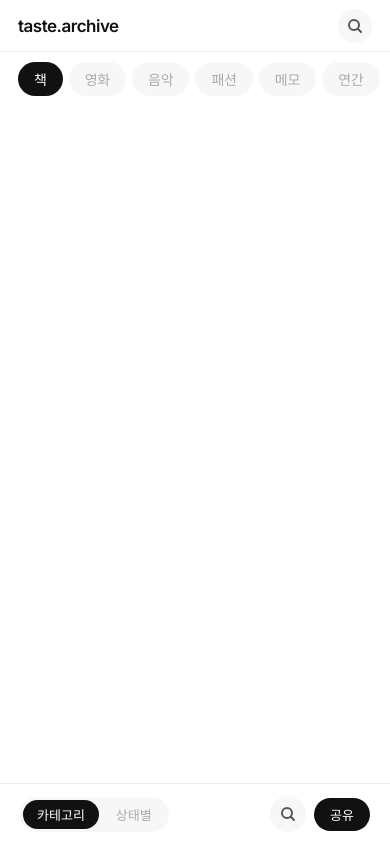
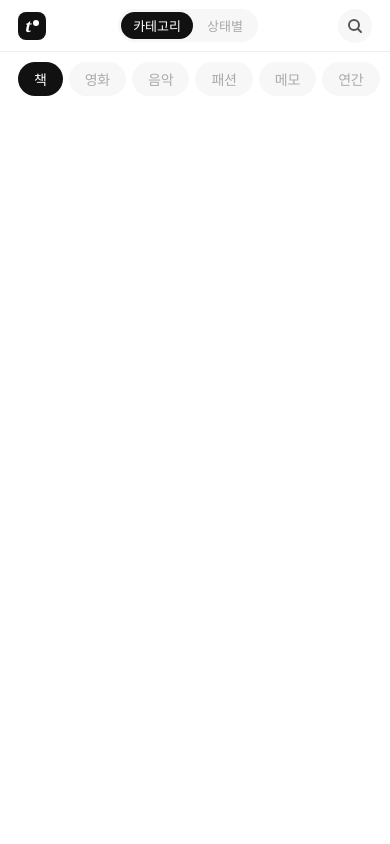
Before and after one commit to chaelim99/taste-archive, a plain HTML site: page index.html in a window 390 px wide. Drawn offline with Linux system fonts and the light colour scheme.

Commit message:
Add files via upload

```diff
--- a/index.html
+++ b/index.html
@@ -30,15 +30,17 @@ html,body{height:100%;overflow:hidden}
 body{font-family:'Inter',system-ui,-apple-system,sans-serif;background:var(--bg);color:var(--text);font-size:15px;-webkit-font-smoothing:antialiased;display:flex;flex-direction:column}
 
 /* ── HEADER ── */
-header{height:56px;padding:0 20px;display:flex;align-items:center;justify-content:space-between;flex-shrink:0;border-bottom:.5px solid var(--border)}
+header{height:52px;padding:0 18px;display:flex;align-items:center;justify-content:space-between;flex-shrink:0;border-bottom:.5px solid var(--border);gap:10px}
 .logo-wrap{display:flex;align-items:center;gap:12px}
-.logo{font-size:17px;font-weight:700;letter-spacing:-.5px;color:var(--text)}
+.hdr-center{display:flex;gap:2px;background:var(--bg2);border-radius:20px;padding:3px;flex-shrink:0}
+.logo-icon{display:flex;align-items:center;flex-shrink:0}
+
 .logo-dot{color:var(--text)}
 .view-toggle{display:flex;gap:2px;background:var(--bg2);border-radius:20px;padding:3px}
 .vt-btn{font-size:13px;font-weight:400;padding:4px 12px;border-radius:20px;border:none;background:transparent;color:var(--text3);cursor:pointer;font-family:inherit;transition:all .15s;white-space:nowrap}
 .vt-btn.on{background:var(--text);color:#fff;font-weight:500}
 .hdr-r{display:flex;align-items:center;gap:8px}
-.stat-chips{display:flex;gap:14px;font-size:13px;color:var(--text3)}
+.stat-chips{display:flex;gap:10px;font-size:12px;color:var(--text3)}
 .stat-chips b{color:var(--text);font-weight:600}
 .icon-trigger{width:34px;height:34px;border-radius:50%;border:none;background:var(--bg2);cursor:pointer;display:flex;align-items:center;justify-content:center;color:var(--text2)}
 .icon-trigger svg{width:16px;height:16px;stroke:currentColor;fill:none;stroke-width:2;stroke-linecap:round}
@@ -52,15 +54,15 @@ nav::-webkit-scrollbar{display:none}
 
 /* ── LAYOUT ── */
 .main{display:flex;flex:1;overflow:hidden}
-.pane{flex:1;padding:16px 20px 100px;overflow-y:auto}
+.pane{flex:1;padding:16px 20px 30px;overflow-y:auto}
 
 /* ── QUICK ADD ── */
 .quick-add{display:flex;align-items:center;gap:10px;margin-bottom:16px;padding:14px 16px;background:var(--bg2);border-radius:var(--r);border:1.5px solid transparent;transition:border-color .15s}
 .quick-add:focus-within{border-color:var(--text);background:#fff}
 .qa-input{flex:1;font-size:15px;border:none;background:transparent;outline:none;font-family:inherit;color:var(--text)}
 .qa-input::placeholder{color:var(--text3)}
-.qa-status{display:flex;gap:4px}
-.qa-s{font-size:13px;padding:5px 12px;border-radius:20px;border:.5px solid var(--border2);background:transparent;color:var(--text3);cursor:pointer;font-family:inherit;transition:all .1s}
+.qa-status{display:flex;gap:4px;flex-shrink:0;flex-wrap:nowrap}
+.qa-s{font-size:12px;padding:5px 10px;border-radius:20px;border:.5px solid var(--border2);background:transparent;color:var(--text3);cursor:pointer;font-family:inherit;transition:all .1s;white-space:nowrap;flex-shrink:0}
 .qa-s.on{background:var(--text);color:#fff;border-color:var(--text)}
 
 /* ── TOOLBAR ── */
@@ -369,12 +371,9 @@ nav::-webkit-scrollbar{display:none}
 
 /* ── MOBILE ── */
 @media(max-width:680px){
-  .stat-chips{display:none}
-  .view-toggle{display:none}
-  .share-trigger{display:none}
-  header{height:52px;padding:0 18px}
+
   nav{padding:10px 18px 12px}
-  .pane{padding:14px 18px 110px}
+  .pane{padding:14px 18px 30px}
   .detail-panel{
     position:fixed;bottom:0;left:0;right:0;width:100%;height:80vh;
     border-left:none;border-top:.5px solid var(--border);
@@ -390,23 +389,9 @@ nav::-webkit-scrollbar{display:none}
   .dp-top{padding:8px 18px 0}
   .dp-body{padding:14px 18px 24px;overflow-y:auto}
   .masonry{columns:2}
-  .bottom-bar{
-    display:flex;position:fixed;bottom:0;left:0;right:0;
-    padding:12px 20px calc(12px + env(safe-area-inset-bottom));
-    background:rgba(255,255,255,.95);backdrop-filter:blur(20px);
-    border-top:.5px solid var(--border);z-index:50;gap:8px;
-    justify-content:space-between;align-items:center;
-  }
-  .bb-view-toggle{display:flex;gap:3px;background:var(--bg2);border-radius:20px;padding:3px}
-  .bb-vt{font-size:13px;padding:5px 14px;border-radius:20px;border:none;background:transparent;color:var(--text3);cursor:pointer;font-family:inherit;transition:all .15s}
-  .bb-vt.on{background:var(--text);color:#fff;font-weight:500}
-  .bb-right{display:flex;gap:8px;align-items:center}
-  .bb-search{width:36px;height:36px;border-radius:50%;border:none;background:var(--bg2);cursor:pointer;display:flex;align-items:center;justify-content:center;color:var(--text2)}
-  .bb-search svg{width:16px;height:16px;stroke:currentColor;fill:none;stroke-width:2;stroke-linecap:round}
-  .bb-share{font-size:13px;font-weight:500;font-family:inherit;padding:7px 16px;border-radius:20px;border:none;background:var(--text);color:#fff;cursor:pointer}
+
 }
 @media(min-width:681px){
-  .bottom-bar{display:none}
   .dp-handle{display:none}
   .detail-panel{position:static;width:260px;height:auto;transform:none!important;transition:none;pointer-events:all;border-radius:0;box-shadow:none;border-left:.5px solid var(--border);border-top:none;display:none}
   .detail-panel.open{display:flex}
@@ -427,28 +412,21 @@ nav::-webkit-scrollbar{display:none}
 </head>
 <body>
 <header>
-  <div class="logo-wrap">
-    <div class="logo">taste<span class="logo-dot">.</span>archive</div>
-    <div class="view-toggle" id="view-toggle">
-      <button class="vt-btn on" data-vt="cat">
-        <svg viewBox="0 0 12 12"><rect x="1" y="1" width="4" height="4" rx="1"/><rect x="7" y="1" width="4" height="4" rx="1"/><rect x="1" y="7" width="4" height="4" rx="1"/><rect x="7" y="7" width="4" height="4" rx="1"/></svg>
-        카테고리
-      </button>
-      <button class="vt-btn" data-vt="status">
-        <svg viewBox="0 0 12 12"><circle cx="6" cy="6" r="5"/><polyline points="4,6 5.5,7.5 8,4.5"/></svg>
-        상태별
-      </button>
-    </div>
+  <div class="logo-icon">
+    <svg width="28" height="28" viewBox="0 0 28 28" fill="none" xmlns="http://www.w3.org/2000/svg">
+      <rect width="28" height="28" rx="8" fill="#111"/>
+      <text x="7" y="20" font-family="Georgia,serif" font-size="16" font-style="italic" font-weight="700" fill="white">t</text>
+      <circle cx="18" cy="11" r="3" fill="#ffffff"/>
+    </svg>
+  </div>
+  <div class="hdr-center" id="view-toggle">
+    <button class="vt-btn on" data-vt="cat">카테고리</button>
+    <button class="vt-btn" data-vt="status">상태별</button>
   </div>
   <div class="hdr-r">
     <div class="stat-chips" id="stat-chips"></div>
-
     <button class="icon-trigger" id="search-trigger" title="검색 (/)">
       <svg viewBox="0 0 16 16"><circle cx="7" cy="7" r="5"/><line x1="11" y1="11" x2="14" y2="14"/></svg>
-    </button>
-    <button class="share-trigger" id="share-trigger">
-      <svg viewBox="0 0 12 12"><polyline points="2,9 2,11 10,11 10,9"/><line x1="6" y1="1" x2="6" y2="8"/><polyline points="3,4 6,1 9,4"/></svg>
-      공유
     </button>
   </div>
 </header>
@@ -475,19 +453,7 @@ nav::-webkit-scrollbar{display:none}
   </div>
 </div>
 
-<!-- Bottom Bar (mobile) -->
-<div class="bottom-bar" id="bottom-bar">
-  <div class="bb-view-toggle">
-    <button class="bb-vt on" data-vt="cat">카테고리</button>
-    <button class="bb-vt" data-vt="status">상태별</button>
-  </div>
-  <div class="bb-right">
-    <button class="bb-search" id="bb-search-btn">
-      <svg viewBox="0 0 16 16"><circle cx="7" cy="7" r="5"/><line x1="11" y1="11" x2="14" y2="14"/></svg>
-    </button>
-    <button class="bb-share" id="bb-share-btn">공유</button>
-  </div>
-</div>
+
 
 <!-- Global Search -->
 <div class="gsearch-overlay" id="gsearch-overlay">
@@ -936,7 +902,13 @@ function yearHtml(){
     <div style="font-size:10px;color:var(--text2);width:14px;text-align:right">${n||''}</div>
   </div>`).join('');
 
-  return `<div class="year-kpi">
+  const shareBtn=`<div style="display:flex;justify-content:flex-end;margin-bottom:16px">
+    <button id="year-share-btn" style="font-size:13px;font-weight:500;font-family:inherit;padding:7px 18px;border-radius:20px;border:none;background:var(--text);color:#fff;cursor:pointer;display:flex;align-items:center;gap:6px">
+      <svg width="13" height="13" viewBox="0 0 12 12" style="stroke:#fff;fill:none;stroke-width:2;stroke-linecap:round;stroke-linejoin:round"><polyline points="2,9 2,11 10,11 10,9"/><line x1="6" y1="1" x2="6" y2="8"/><polyline points="3,4 6,1 9,4"/></svg>
+      공유
+    </button>
+  </div>`;
+  return shareBtn+`<div class="year-kpi">
     <div class="yk"><div class="yk-lbl">총 완료</div><div class="yk-val count-up">${totalDone}</div><div class="yk-sub">항목</div></div>
     <div class="yk"><div class="yk-lbl">평균 별점</div><div class="yk-val count-up" style="animation-delay:.08s">${avg}</div><div class="yk-sub">/ 5.0</div></div>
     <div class="yk"><div class="yk-lbl">위시리스트</div><div class="yk-val count-up" style="animation-delay:.16s">${wish}</div><div class="yk-sub">다음에 볼 것들</div></div>
@@ -1725,12 +1697,9 @@ window.addEventListener('resize',updateHeatmapVisibility);
 
 setTimeout(updateHeatmapVisibility,100);
 
-// bottom bar (mobile)
-$('bb-search-btn')?.addEventListener('click', openGSearch);
-$('bb-share-btn')?.addEventListener('click', ()=>{buildShareCard();$('share-overlay').classList.add('open');});
-document.getElementById('bottom-bar')?.addEventListener('click', e=>{
-  const b=e.target.closest('.bb-vt');if(!b)return;
-  setViewMode(b.dataset.vt);
+// year share button
+$('pane').addEventListener('click',e=>{
+  if(e.target.closest('#year-share-btn')){buildShareCard();$('share-overlay').classList.add('open');}
 });
 
 // 모바일 panel 닫기 — 배경 탭
```
